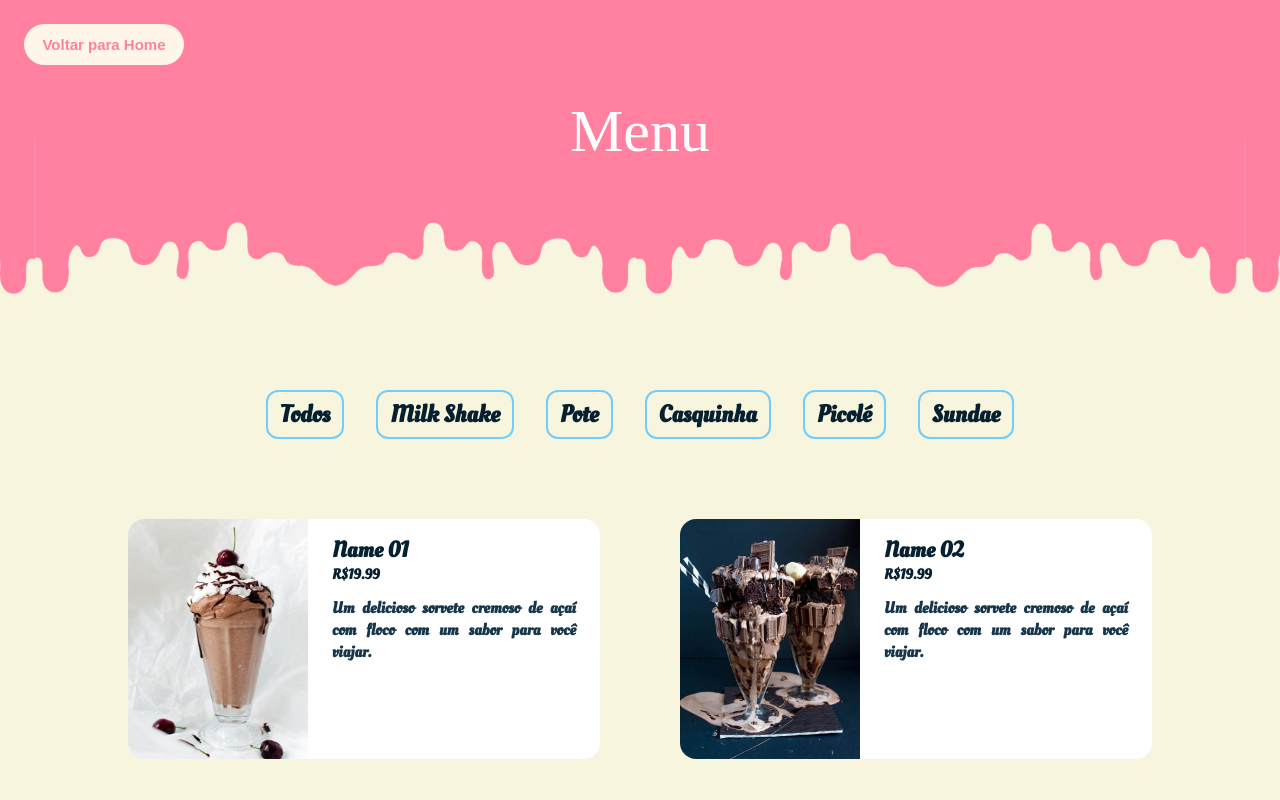
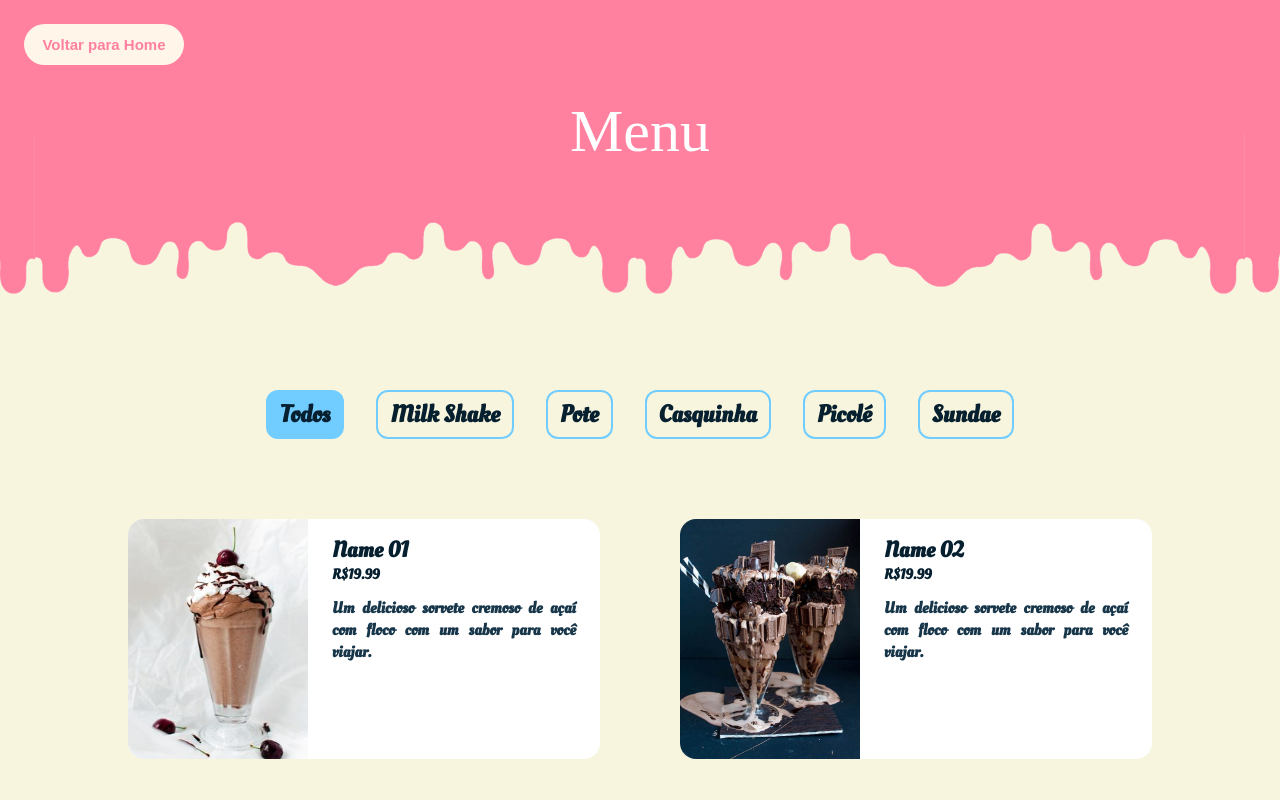
Before and after one commit to Diego-1D/menu-icecream, a React (Create React App) app: page /menu in a window 1280 px wide. Shown: the top 800 px of the page. Built offline with nearby package versions, Linux system fonts and the light colour scheme; a web font is replaced by a local one.

Commit message:
Utilizando o useQuery no  componente Category

```diff
--- a/src/components/Categories/index.js
+++ b/src/components/Categories/index.js
@@ -2,23 +2,16 @@ import React from 'react';
 import styled from 'styled-components';
 
 const BtnContainer = styled.div`
-    margin: 5rem 0;
     display: flex;
-    width: 100%;
     overflow-x: auto;
 
     @media screen and (min-width: 800px){
         justify-content: center;
     }
-    @media screen and (max-width: 900px){
-        transform: translate(15px, -60px);
-        margin: 2.5rem 0;
-
-    }
 `;
 
 const FilterButton = styled.button`
-    background: transparent;
+    background-color: ${props => props.active ? "#71cdff" : "transparent"};
     border-color: transparent;
     font-size: 1.5rem;
     font-weight: 700;
@@ -30,17 +23,11 @@ const FilterButton = styled.button`
     border-radius: 0.75rem;
     font-family: 'Oleo Script', cursive;
     color: #072030;
-    border: 2px solid  #71CDFF;
-
-    &:active{
-        transition: all 0.3s linear;
-        background: #71CDFF;
-        color: #FFF;
-        border-color: none;
-        }
+    border: 2px solid #71CDFF;
+    outline: none;
 `;
 
-const Categories = ({ categories, filterItems }) => {
+const Categories = ({ categories, filterItems, selected }) => {
 
 
     return (
@@ -49,10 +36,10 @@ const Categories = ({ categories, filterItems }) => {
                 categories.map((category, index) => {
                     return (
                         <FilterButton
+                            active={selected == category}
                             key={index}
                             onClick={() => filterItems(category)}
                         >
-
                             {category}
                         </FilterButton>
                     )
--- a/src/pages/Menu/index.js
+++ b/src/pages/Menu/index.js
@@ -1,8 +1,8 @@
-import React, { useState } from 'react';
+import React, { useEffect, useState } from 'react';
 import Categories from '../../components/Categories';
 import SectionMenu from '../../components/Categories/SectionMenu';
 import items from '../Home/content';
-
+import { useLocation } from "react-router";
 import {
     MenuContainer,
     BackButton,
@@ -10,17 +10,25 @@ import {
     H2,
     BorderPink,
     BackButtonIcon,
+    CategoriesArea,
 } from './styles';
 import { Link } from 'react-router-dom';
-import Home from '../Home';
 
 const allCategories = ['Todos', ...new Set(items.map((item) => item.category))];
 
+function useQuery() {
+    return new URLSearchParams(useLocation().search);
+}
+
 const Menu = () => {
+
+    let query = useQuery();
     const [menuItems, setMenuItems] = useState(items);
     const [categories, setCategories] = useState(allCategories)
+    const [selected, setSelected] = useState('Todos');
 
     const filterItems = (category) => {
+        setSelected(category);
         if (category === 'Todos') {
             setMenuItems(items);
             return;
@@ -29,20 +37,27 @@ const Menu = () => {
         setMenuItems(newItems)
     }
 
+    useEffect(() => {
+        let category = query.get('category');
+        if (category != null) {
+
+            filterItems(category);
+        }
+    }, []);
+
+
     return (
         <MenuContainer>
             <BorderPink>
                 <Link to='/'>
-                    <BackButtonIcon/>
+                    <BackButtonIcon />
                 </Link>
-                <BackButton to='/'>
-                    Voltar para Home
-                </BackButton>
-                <MenuTitle>
-                    <H2>Menu</H2>
-                </MenuTitle>
+                <BackButton to='/'> Voltar para Home </BackButton>
+                <MenuTitle><H2>Menu</H2></MenuTitle>
             </BorderPink>
-            <Categories categories={categories} filterItems={filterItems} />
+            <CategoriesArea>
+                <Categories categories={categories} filterItems={filterItems} selected={selected} />
+            </CategoriesArea>
             <SectionMenu items={menuItems} />
         </MenuContainer>
     )
```
